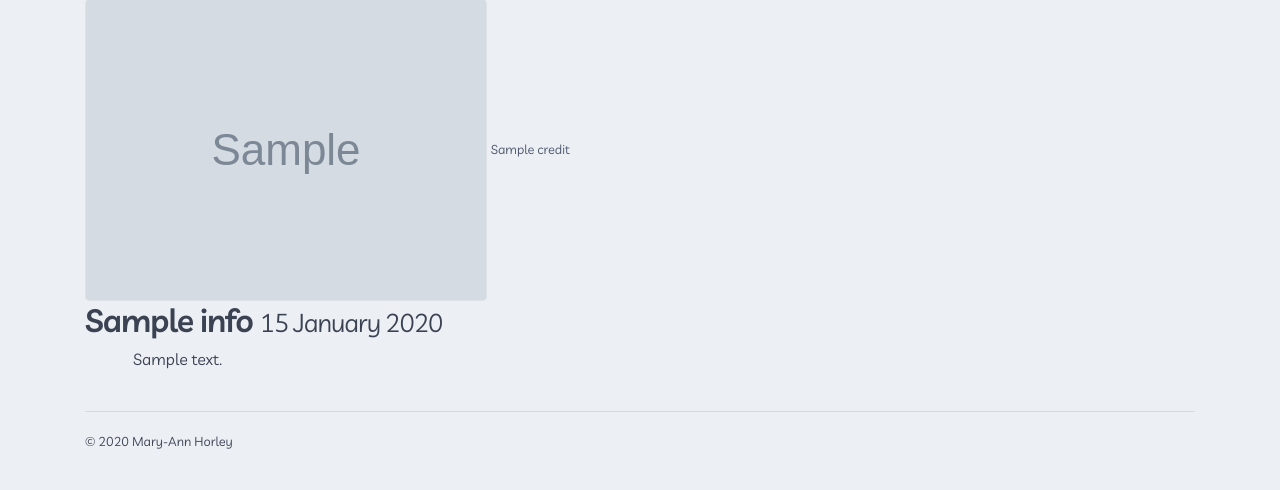
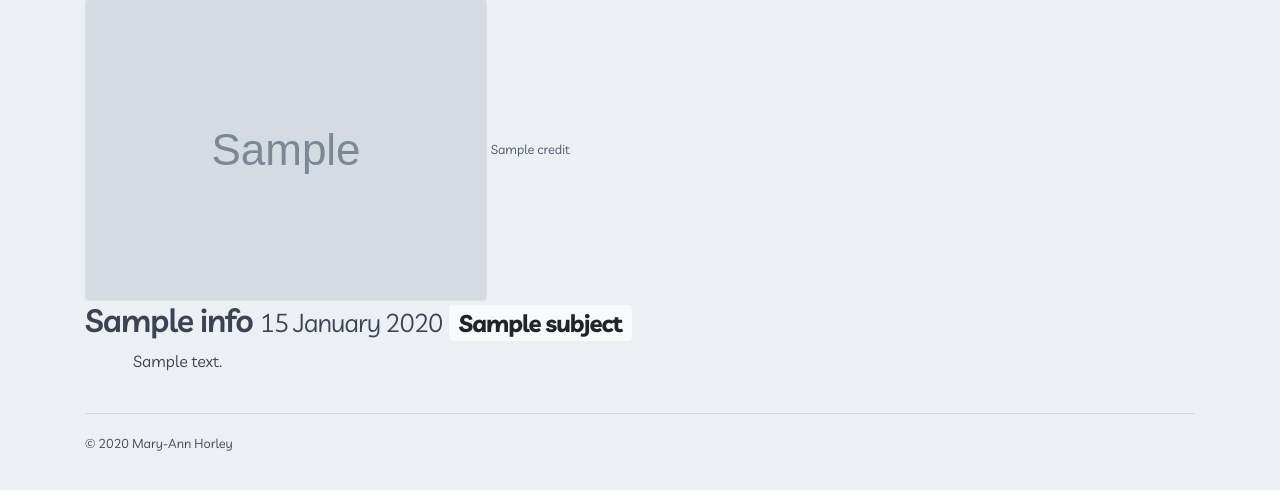
Before and after one commit to maryannh/dandelion2, a Flask app: template templates/post.html in a window 1280 px wide. Shown: the part 170-660 px from the top of the page. Run offline with Flask 2, Linux system fonts and the light colour scheme; the template is opened without the code that fills it: most values are stand-ins (such as "Sample title", 1, 10 or a date in 2020); grey boxes marked "Sample" are stand-in pictures; some libraries are stand-ins or nearby versions.

Commit message:
Added subjects to post and download templates

```diff
--- a/templates/post.html
+++ b/templates/post.html
@@ -21,6 +21,13 @@
     <h2>
         {{ info["title"] }}
         <small>{{ info["date"].strftime("%-d %B %Y") }}</small>
+        {% if info["subjects"] %}
+        {% for subject in info["subjects"] %}
+          <span class="badge badge-light mr-3">
+            {{ subject }}
+          </span>
+            {% endfor %}
+            {% endif %}
     </h2>
 
 
```
Also changed, not shown: templates/page.html (+7 -0 lines), static/style.css (added).
